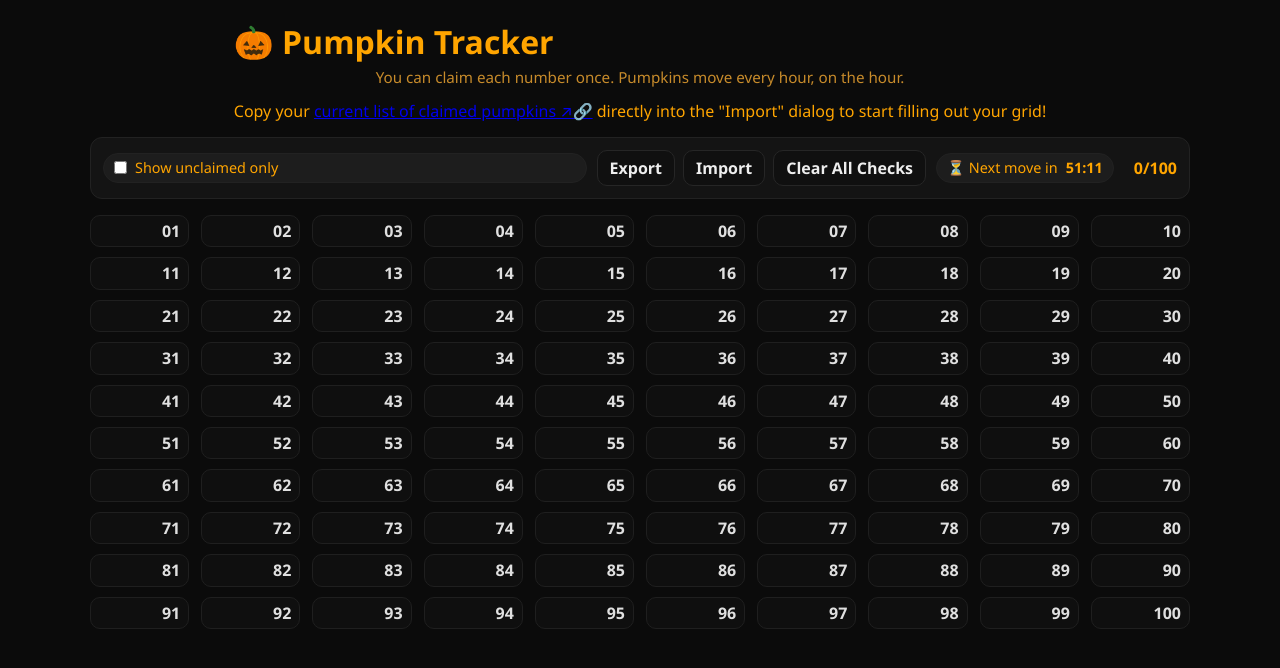
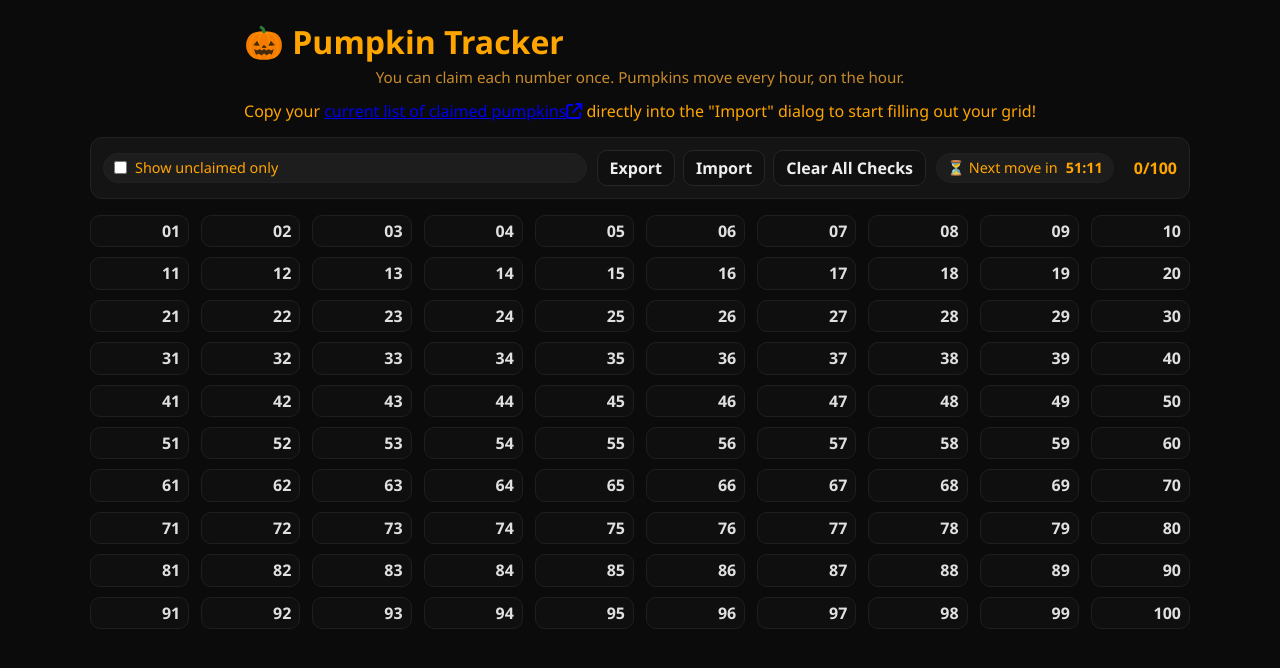
Before and after one commit to RadicalZephyr/wplace-pumpkin-bingo, a React (Vite) app: page / in a window 1280 px wide. Shown: the top 668 px of the page. Built offline with nearby package versions, Linux system fonts and the light colour scheme.

Commit message:
Use fontawesome external link icon

```diff
--- a/src/App.tsx
+++ b/src/App.tsx
@@ -171,7 +171,8 @@ export default function App() {
         <p>
           Copy your{" "}
           <a target="_blank" href={CLAIMED_LINK}>
-            current list of claimed pumpkins ↗🔗
+            current list of claimed pumpkins
+            <i className="fas fa-external-link"></i>
           </a>{" "}
           directly into the "Import" dialog to start filling out your grid!
         </p>
```
